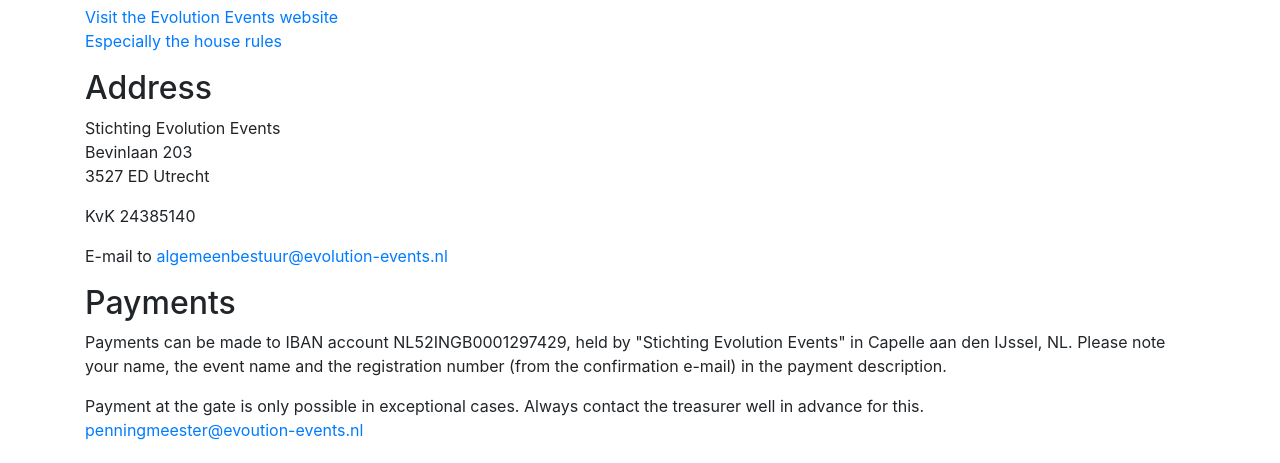
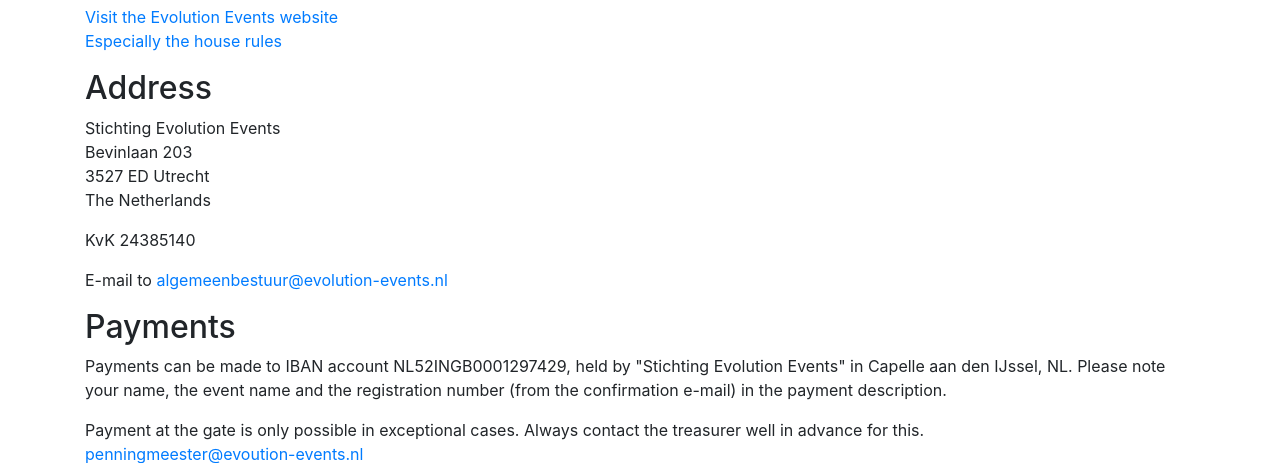
Before and after one commit to evolution-events/Artaxerxes, a Django app: page /organisation_info in a window 1280 px wide. Shown: the part 177-640 px from the top of the page. Run offline with Django 3.2, Linux system fonts and the light colour scheme; a user stored in the database is signed in; some libraries are stand-ins or nearby versions.

Commit message:
Add 'The Netherlands' to our address info

```diff
--- a/templates/core/organisation_info.html
+++ b/templates/core/organisation_info.html
@@ -15,6 +15,7 @@
   Stichting Evolution Events<br/>
   Bevinlaan 203<br/>
   3527 ED Utrecht<br/>
+  The Netherlands<br/>
 </p>
 <p>
   KvK 24385140
```
